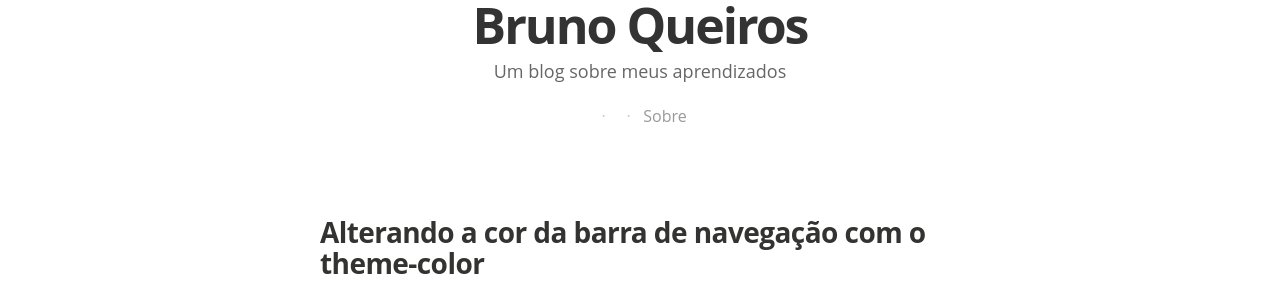
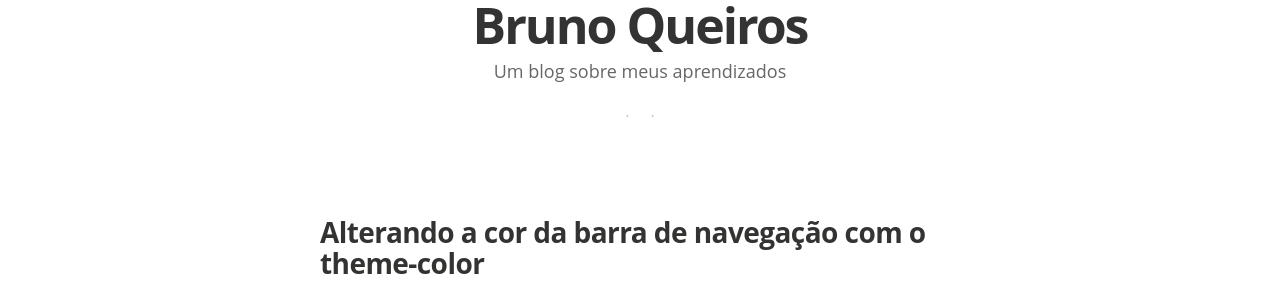
Before and after one commit to brunoqueiros/brunoqueiros.com.br, a Jekyll site: the page built from index.html, in a window 1280 px wide. Shown: the part 534-834 px from the top of the page. Built offline with Jekyll 4.4.1, drawn with Linux system fonts in a browser that asks for light colours; nearby versions of some CDN libraries; Markdown is read by kramdown in place of the engine named in the settings; the list of posts is cut into pages by our own code.

Commit message:
retirado o link 'Sobre'

```diff
--- a/index.html
+++ b/index.html
@@ -23,7 +23,7 @@ layout: default
             &nbsp;&nbsp;·&nbsp;&nbsp;
         {% endif %}
       {% endfor %}
-      <a href="/about/">Sobre</a>
+      <!-- <a href="/about/">Sobre</a> -->
     </div>
 </header>
 
```
